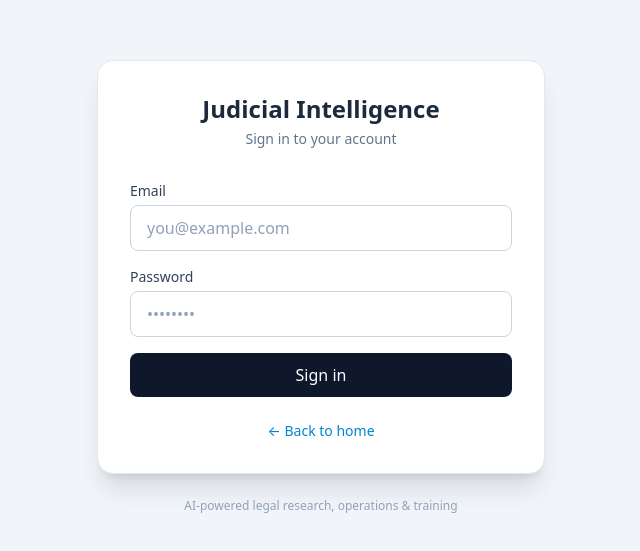
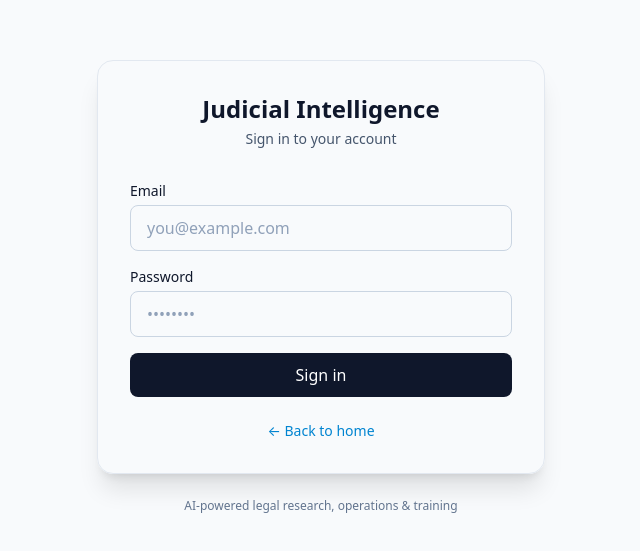
Before and after one commit to techdining01/judicial-intelligence, a Next.js app in the folder frontend/: page /login in a window 1280 px wide. Shown: the part 113-664 px from the top of the page, without its empty margins (319-959 px from the left). Built offline with nearby package versions, Linux system fonts and the light colour scheme.

Commit message:
Fix login form dark theme - remove white filling and fix captions

```diff
--- a/frontend/app/globals.css
+++ b/frontend/app/globals.css
@@ -42,6 +42,26 @@ body {
 
 .dark input::placeholder,
 .dark textarea::placeholder {
+  color: #94a3b8 !important;
+}
+
+/* Form input fixes for dark mode */
+.dark input[type="email"],
+.dark input[type="password"],
+.dark input[type="text"] {
+  background-color: #1e293b !important;
+  border-color: #475569 !important;
+  color: #f1f5f9 !important;
+}
+
+.dark input[type="email"]:focus,
+.dark input[type="password"]:focus,
+.dark input[type="text"]:focus {
+  border-color: #0ea5e9 !important;
+  background-color: #1e293b !important;
+}
+
+.dark input::placeholder {
   color: #94a3b8 !important;
 }
 
--- a/frontend/app/login/page.tsx
+++ b/frontend/app/login/page.tsx
@@ -31,14 +31,14 @@ export default function LoginPage() {
   }
 
   return (
-    <div className="min-h-screen flex items-center justify-center bg-slate-100 px-4">
+    <div className="min-h-screen flex items-center justify-center px-4">
       <div className="w-full max-w-md">
-        <div className="bg-white rounded-2xl shadow-xl border border-slate-200 p-8">
+        <div className="rounded-2xl shadow-xl border border-slate-200 p-8">
           <div className="text-center mb-8">
-            <h1 className="text-2xl font-bold text-slate-800">
+            <h1 className="text-2xl font-bold text-slate-900">
               Judicial Intelligence
             </h1>
-            <p className="text-slate-500 mt-1 text-sm">
+            <p className="text-slate-600 mt-1 text-sm">
               Sign in to your account
             </p>
           </div>
@@ -49,7 +49,7 @@ export default function LoginPage() {
               </div>
             )}
             <div>
-              <label htmlFor="email" className="block text-sm font-medium text-slate-700 mb-1">
+              <label htmlFor="email" className="block text-sm font-medium text-slate-900 mb-1">
                 Email
               </label>
               <input
@@ -59,11 +59,16 @@ export default function LoginPage() {
                 value={email}
                 onChange={(e) => setEmail(e.target.value)}
                 className="w-full rounded-lg border border-slate-300 px-4 py-2.5 text-slate-900 placeholder-slate-400 focus:border-sky-500 focus:ring-2 focus:ring-sky-500/20 outline-none transition"
+                style={{
+                  WebkitFontSmoothing: 'antialiased',
+                  MozOsxFontSmoothing: 'grayscale',
+                  textRendering: 'optimizeLegibility'
+                }}
                 placeholder="you@example.com"
               />
             </div>
             <div>
-              <label htmlFor="password" className="block text-sm font-medium text-slate-700 mb-1">
+              <label htmlFor="password" className="block text-sm font-medium text-slate-900 mb-1">
                 Password
               </label>
               <input
@@ -73,6 +78,11 @@ export default function LoginPage() {
                 value={password}
                 onChange={(e) => setPassword(e.target.value)}
                 className="w-full rounded-lg border border-slate-300 px-4 py-2.5 text-slate-900 placeholder-slate-400 focus:border-sky-500 focus:ring-2 focus:ring-sky-500/20 outline-none transition"
+                style={{
+                  WebkitFontSmoothing: 'antialiased',
+                  MozOsxFontSmoothing: 'grayscale',
+                  textRendering: 'optimizeLegibility'
+                }}
                 placeholder="••••••••"
               />
             </div>
@@ -84,13 +94,13 @@ export default function LoginPage() {
               {loading ? "Signing in…" : "Sign in"}
             </button>
           </form>
-          <p className="mt-6 text-center text-sm text-slate-500">
+          <p className="mt-6 text-center text-sm text-slate-600">
             <Link href="/" className="text-sky-600 hover:underline">
               ← Back to home
             </Link>
           </p>
         </div>
-        <p className="mt-6 text-center text-xs text-slate-400">
+        <p className="mt-6 text-center text-xs text-slate-500">
           AI-powered legal research, operations &amp; training
         </p>
       </div>
```
